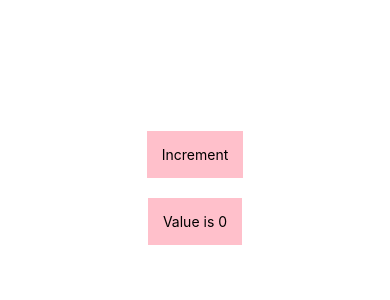
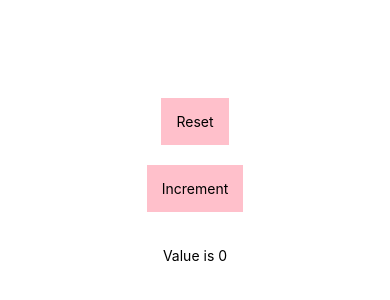
Before and after one commit to gurjindersinghkhalsa/RNDemoProjects, a React Native app in the folder DemoProject/: screen / in a window 390 px wide. Shown: the part 234-534 px from the top of the page. Built offline with nearby package versions, Linux system fonts and the light colour scheme.

Commit message:
reset button added

```diff
--- a/DemoProject/App.js
+++ b/DemoProject/App.js
@@ -9,21 +9,31 @@ class App extends React.Component {
     };
   }
   doIncrementNow() {
-    console.log('This is called');
     this.setState({value: this.state.value + 1}, () => {
       console.log('Final value is ->', this.state.value);
     });
   }
+  doResetNow() {
+    this.setState({value: 0})
+  }
   render() {
     return (
       <View style={styles.rootContainer}>
+         <Pressable
+          onPress={() => {
+            this.doResetNow();
+          }}
+          style={(callback) => (callback.pressed ? {opacity: 0.3} : {opacity: 1})}>
+          <Text style={[styles.text, {marginBottom: 20}]}>Reset</Text>
+        </Pressable>
         <Pressable
           onPress={() => {
             this.doIncrementNow();
-          }}>
+          }}
+          style={(callback) => (callback.pressed ? {opacity: 0.3} : {opacity: 1})}>
           <Text style={styles.text}>Increment</Text>
         </Pressable>
-        <Text style={[styles.text, {marginTop: 20}]}>
+        <Text style={[styles.text, {marginTop: 20, backgroundColor: 'white'}]}>
           Value is {this.state.value}
         </Text>
       </View>
```
